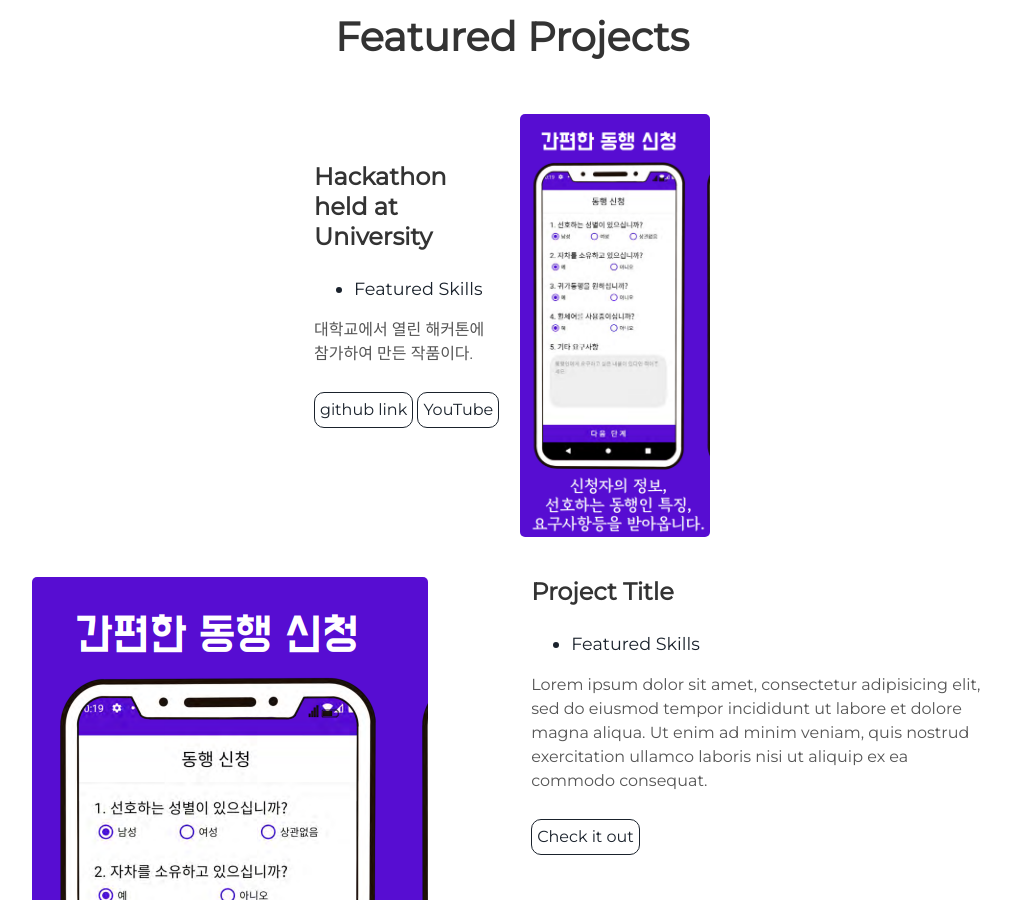
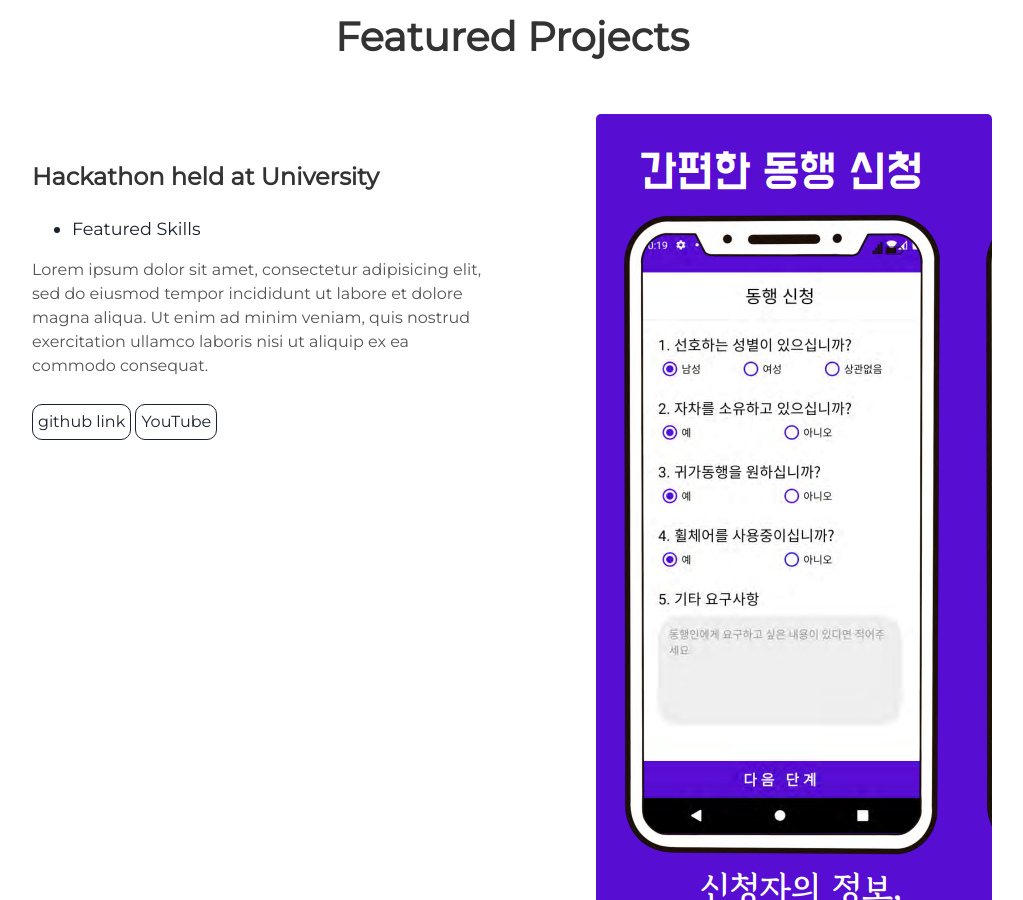
Before and after one commit to know0329/know0329.github.io, a Jekyll site: the page built from index.html, in a window 1280 px wide and 900 px high, scrolled down 1521 px. Shown: the whole window, without its empty margins (128-1151 px from the left). Built offline with Jekyll 4.4.1, drawn with Linux system fonts in a browser that asks for light colours.

Commit message:
Update projects.html

```diff
--- a/_includes/projects.html
+++ b/_includes/projects.html
@@ -10,7 +10,7 @@
     <ul>
       <li> Featured Skills</li>
     </ul>
-    <p> 대학교에서 열린 해커톤에 참가하여 만든 작품이다.</p>
+    <p>Lorem ipsum dolor sit amet, consectetur adipisicing elit, sed do eiusmod tempor incididunt ut labore et dolore magna aliqua. Ut enim ad minim veniam, quis nostrud exercitation ullamco laboris nisi ut aliquip ex ea commodo consequat.</p>
     <a class="project-link" href="https://github.com/know0329/Just-complete">github link</a>
     <a class="project-link" href="https://www.youtube.com/watch?v=RArmRIkI-aI">YouTube</a>
 
```
